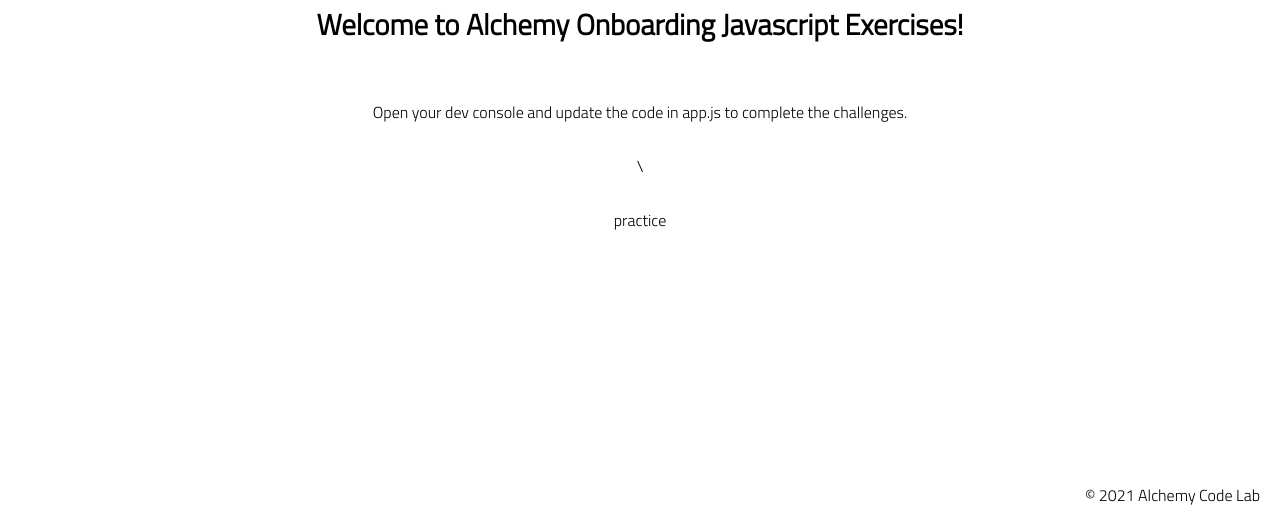
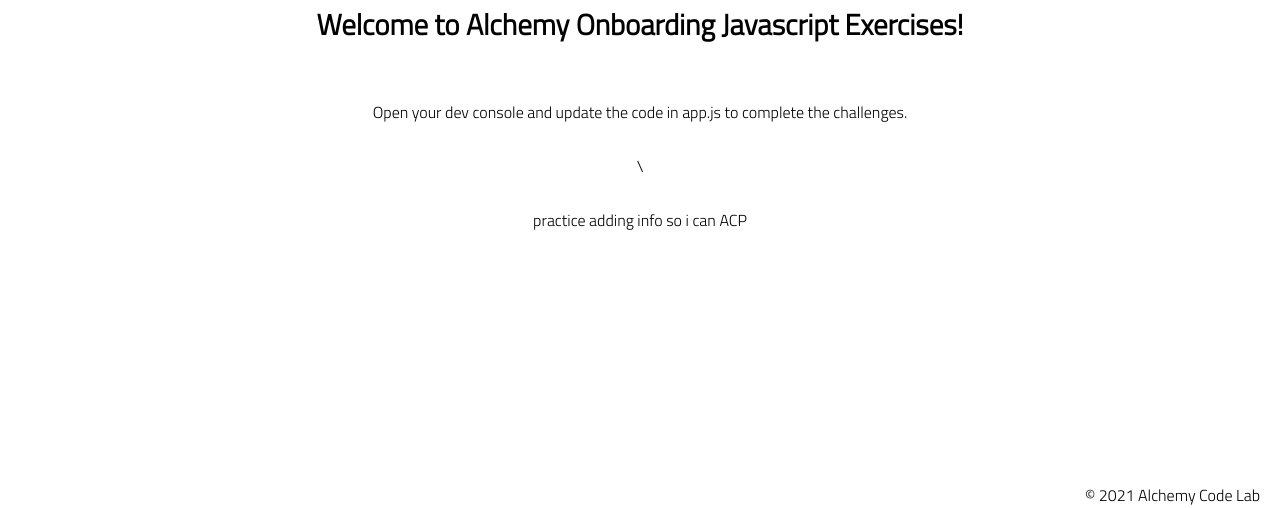
Before and after one commit to KhaymanaKing/onboarding-js-exercises, a plain HTML site: page index.html in a window 1280 px wide. Shown: the part 292-800 px from the top of the page. Drawn offline with Linux system fonts and the light colour scheme.

Commit message:
practing my commits

```diff
--- a/index.html
+++ b/index.html
@@ -28,7 +28,7 @@
           Open your dev console and update the code in <code>app.js</code> to
           complete the challenges.
         </p>\
-        <p>practice</p>
+        <p>practice adding info so i can ACP</p>
       </section>
     </main>
     <footer>
```
